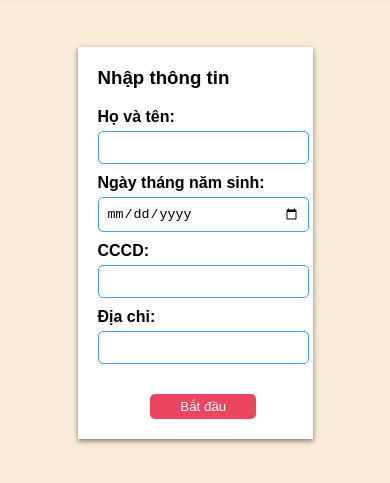
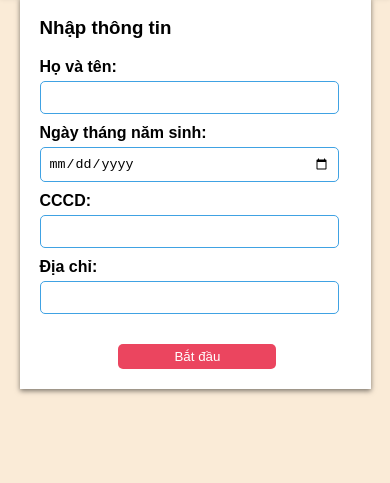
Before and after one commit to vuthanhdat2k3/BTTH_Web, a plain HTML site: page index.html in a window 390 px wide. Shown: the part 63-546 px from the top of the page. Drawn offline with nearby package versions, Linux system fonts and the light colour scheme.

Commit message:
first commit

```diff
--- a/page-style.css
+++ b/page-style.css
@@ -65,13 +65,16 @@ body {
 
 .info-user-box {
   margin-top: 50px;
+  margin-left: 20px;
   box-shadow: 0 2px 5px rgba(0, 0, 0, 0.5);
   background-color: white;
 }
 
 .info-user {
   width: 500px;
-  margin: 20px 20px 20px 20px;
+  margin-left: 20px;
+  margin-right: 20px;
+  margin-bottom: 20px;
 }
 
 .info-user label {
@@ -163,7 +166,7 @@ body {
   margin-bottom: 20px;
 }
 
-.question textarea{
+ textarea{
   max-width: 90%;
 }
 
@@ -216,3 +219,28 @@ body {
     margin-left: 10px; /* Điều chỉnh khoảng cách trái cho phần kết quả */
   }
 }
+
+@media only screen and (max-width: 768px) {
+  .info-user-box {
+    width: 90%; /* Giảm chiều rộng của info-user-box */
+    margin: 0 auto; /* Canh giữa */
+  }
+
+  .info-user {
+    width: 90%; /* Chiều rộng 100% để tự động thích ứng */
+    margin: 20px; /* Tăng khoảng cách giữa các phần tử bên trong */
+  }
+
+  .info-user input {
+    max-width: 100%; /* Sử dụng max-width thay vì width */
+    width: calc(100% - 16px); /* Đảm bảo input không vượt quá chiều rộng của info-user */
+  }
+
+  .info-user-button {
+    margin-top: 20px; /* Canh lề trên */
+  }
+
+  .info-user-button button {
+    max-width: 100%; /* Sử dụng max-width thay vì width */
+  }
+}
```
